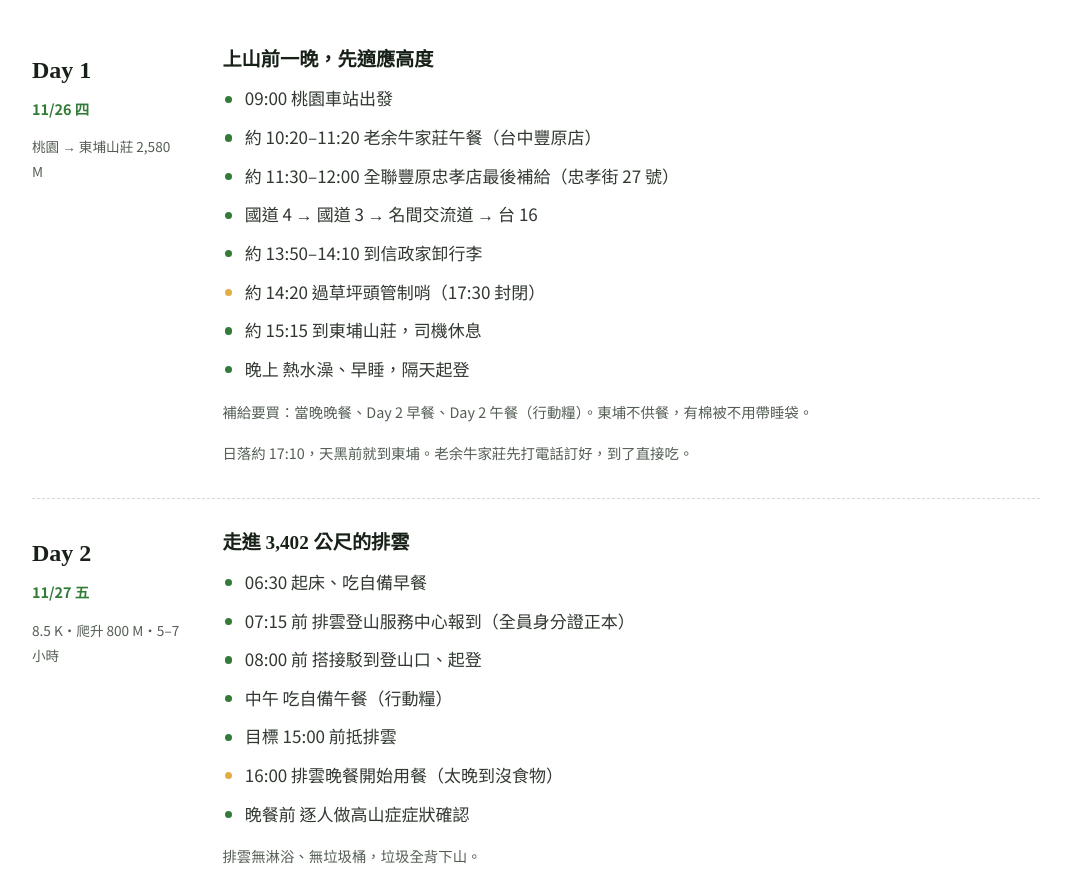
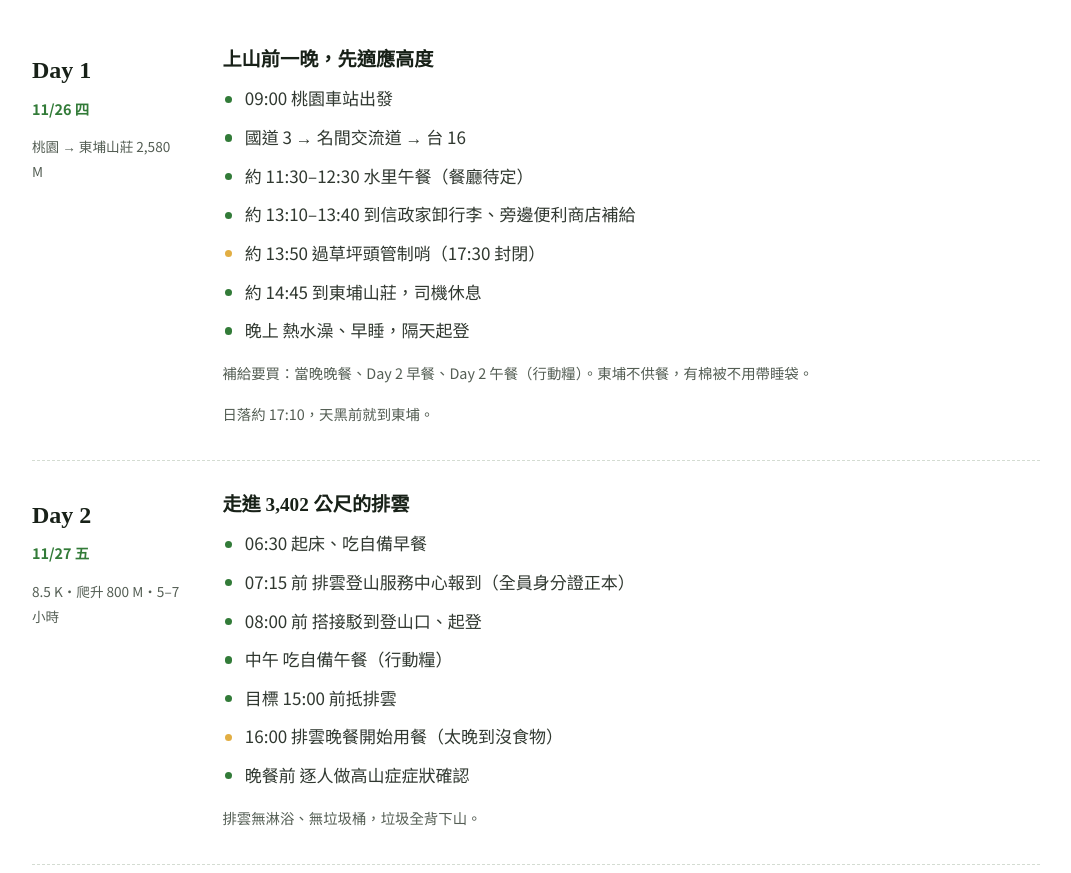
Before and after one commit to taiwanleo1989/yushan-trip, a plain HTML site: page index.html in a window 1280 px wide. Shown: the part 1400-2273 px from the top of the page, without its empty margins (104-1175 px from the left). Drawn offline with Linux system fonts and the light colour scheme.

Commit message:
Day 1 拿掉老余牛家莊、全聯：改水里午餐（餐廳待定）、信政家旁便利商店補給
Co-Authored-By: Claude Opus 5.5 <noreply@anthropic.com>

```diff
--- a/index.html
+++ b/index.html
@@ -418,16 +418,15 @@ footer .peak{font-family:var(--serif);color:var(--ink);font-size:1rem;margin-bot
           <h3>上山前一晚，先適應高度</h3>
           <ul>
             <li>09:00 桃園車站出發</li>
-            <li>約 10:20–11:20 老余牛家莊午餐（台中豐原店）</li>
-            <li>約 11:30–12:00 全聯豐原忠孝店最後補給（忠孝街 27 號）</li>
-            <li>國道 4 → 國道 3 → 名間交流道 → 台 16</li>
-            <li>約 13:50–14:10 到信政家卸行李</li>
-            <li class="gold">約 14:20 過草坪頭管制哨（17:30 封閉）</li>
-            <li>約 15:15 到東埔山莊，司機休息</li>
+            <li>國道 3 → 名間交流道 → 台 16</li>
+            <li>約 11:30–12:30 水里午餐（餐廳待定）</li>
+            <li>約 13:10–13:40 到信政家卸行李、旁邊便利商店補給</li>
+            <li class="gold">約 13:50 過草坪頭管制哨（17:30 封閉）</li>
+            <li>約 14:45 到東埔山莊，司機休息</li>
             <li>晚上 熱水澡、早睡，隔天起登</li>
           </ul>
           <p class="hint">補給要買：當晚晚餐、Day 2 早餐、Day 2 午餐（行動糧）。東埔不供餐，有棉被不用帶睡袋。</p>
-          <p class="hint">日落約 17:10，天黑前就到東埔。老余牛家莊先打電話訂好，到了直接吃。</p>
+          <p class="hint">日落約 17:10，天黑前就到東埔。</p>
         </div>
       </article>
       <article class="day rv">
@@ -681,10 +680,6 @@ footer .peak{font-family:var(--serif);color:var(--ink);font-size:1rem;margin-bot
         <p>領隊下載入園許可證轉發全員</p>
       </li>
       <li>
-        <div class="when">11/23 前</div>
-        <p>打給老余牛家莊豐原店 0905-852-178 訂 11/26 午餐、確認當天有開</p>
-      </li>
-      <li>
         <div class="when">11/24</div>
         <p>開始服用丹木斯</p>
       </li>
@@ -731,7 +726,6 @@ footer .peak{font-family:var(--serif);color:var(--ink);font-size:1rem;margin-bot
       <div class="phone"><div class="who">登山口接駁車</div><div class="num"><a href="tel:0989-104-222">0989-104-222</a></div><div class="use">接駁、加班車</div></div>
       <div class="phone"><div class="who">雲之端訂餐</div><div class="num"><a href="tel:0988-117-003">0988-117-003</a></div><div class="use">排雲餐食、睡袋</div></div>
       <div class="phone"><div class="who">信義工務段</div><div class="num"><a href="tel:049-2791510">049-2791510</a></div><div class="use">台 21 線路況</div></div>
-      <div class="phone"><div class="who">老余牛家莊豐原店</div><div class="num"><a href="tel:0905-852-178">0905-852-178</a></div><div class="use">Day 1 午餐訂位</div></div>
       <div class="phone sos"><div class="who">緊急求援</div><div class="num">山上 112／119・山下 110</div><div class="use">112 山區緊急・110 報案協尋</div></div>
     </div>
   </div>
```
